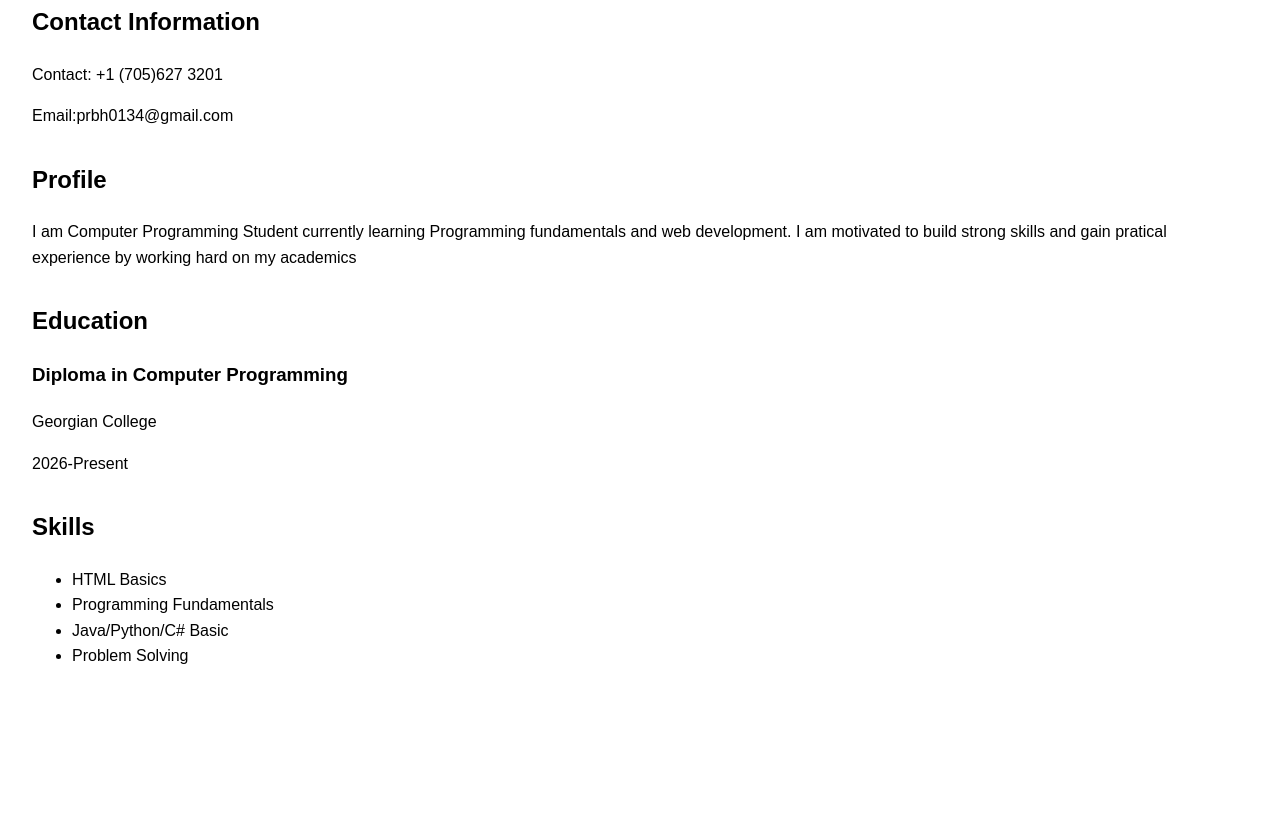
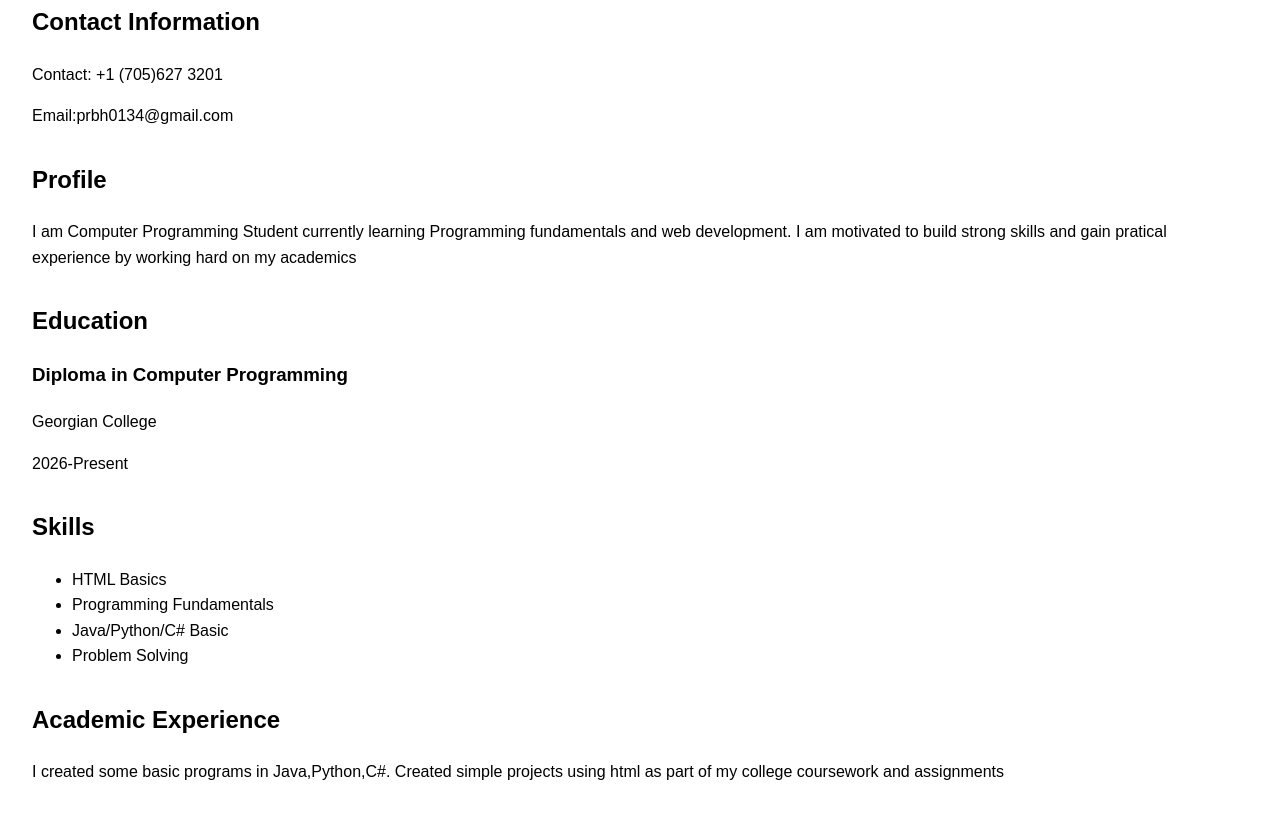
Before and after one commit to Prabh231/Assignment-1, a plain HTML site: page index.html in a window 1280 px wide. Shown: the part 346-1163 px from the top of the page. Before the commit the page ends 1047 px from the top, so only its background shows below. Drawn offline with Linux system fonts and the light colour scheme.

Commit message:
added another section for academic experience

```diff
--- a/index.html
+++ b/index.html
@@ -67,6 +67,12 @@
                 <li>Problem Solving</li>
             </ul>
         </section>
+        <!--Academic Experience Section-->
+        <section>
+            <h2>Academic Experience</h2>
+            <p>I created some basic programs in Java,Python,C#. Created simple projects
+                using html as part of my college coursework and assignments</p>
+        </section>
 
     </main>
 </body>
```
